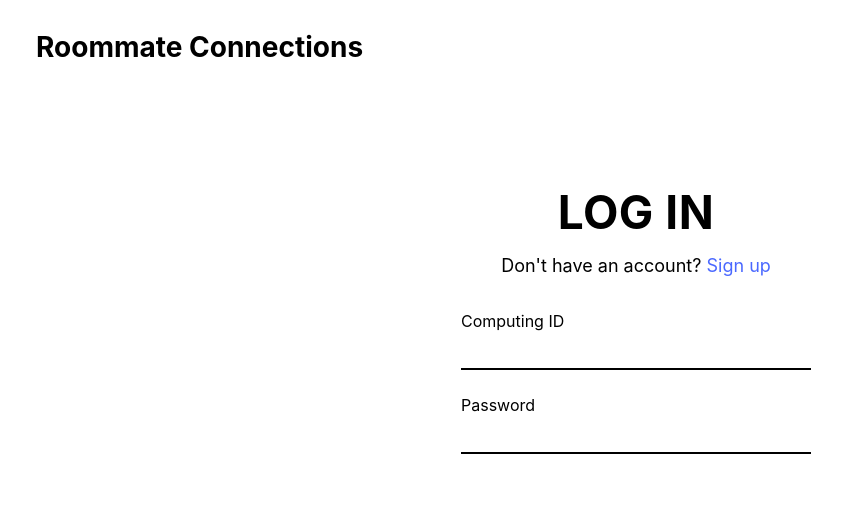
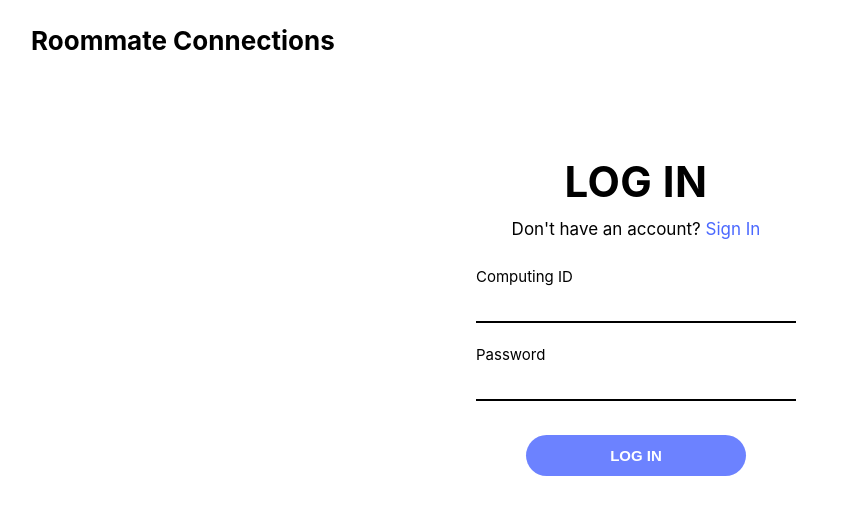
Before and after one commit to tugu-baterdene/database_project, a PHP site: page /login.php in a window 1280 px wide. Shown: the top 515 px of the page, without its empty margins (4-846 px from the left). Run offline with PHP 8.4, Linux system fonts and the light colour scheme.

Commit message:
login page can interact with database, verifies login

```diff
--- a/login.css
+++ b/login.css
@@ -6,32 +6,32 @@ body {
     color: #000;
 }
 
-/* HEADER TOP LEFT */
+/* HEADER */
 .header {
-    font-size: 28px;          /* smaller */
+    font-size: 26px;          /* medium size */
     font-weight: 700;
-    padding: 30px 40px;       /* tighter padding */
+    padding: 25px 35px;       /* medium padding */
 }
 
 /* LOGIN WRAPPER */
 .login-wrapper {
     text-align: center;
-    margin-top: 90px;         /* reduced from 120 */
+    margin-top: 75px;         /* medium top margin */
 }
 
-/* LOG IN title */
+/* LOG IN TITLE */
 .login-title {
-    font-size: 46px;          /* smaller but bold */
+    font-size: 42px;          /* medium size */
     font-weight: 700;
-    margin: 0;
+    margin: 0 0 12px 0;
     letter-spacing: 0.5px;
 }
 
 /* Sign up line */
 .signup-line {
-    font-size: 18px;          /* slightly smaller */
-    margin-top: 15px;
-    margin-bottom: 35px;      /* reduced gap */
+    font-size: 17px;          /* medium font size */
+    margin-top: 12px;
+    margin-bottom: 28px;      /* medium gap */
 }
 
 .signup-line a {
@@ -41,29 +41,58 @@ body {
 
 /* Form container */
 .login-form {
-    width: 350px;             /* smaller width */
+    width: 85%;               /* slightly wider, responsive */
+    max-width: 320px;         /* medium max width */
     margin: 0 auto;
     text-align: left;
 }
 
 /* Labels */
 .login-form label {
-    font-size: 16px;          /* smaller */
+    font-size: 15px;          /* medium size */
     margin-bottom: 4px;
     display: block;
 }
 
 /* Inputs */
-.login-form input {
+.login-form input[type="text"],
+.login-form input[type="password"] {
     width: 100%;
     border: none;
     border-bottom: 2px solid black;
-    font-size: 15px;          /* slightly smaller */
-    padding: 8px 0;
-    margin-bottom: 25px;      /* tighter spacing */
+    font-size: 15px;          /* medium text */
+    padding: 7px 0;           /* medium padding */
+    margin-bottom: 22px;      /* medium spacing */
     outline: none;
 }
 
 .login-form input:focus {
     border-bottom: 2px solid #4a68ff;
 }
+
+/* Button container */
+.login-button {
+    width: 100%;
+    text-align: center;
+    margin-top: 12px;         /* medium spacing */
+}
+
+/* Login button */
+.login-button input[type="submit"] {
+    width: 70%;               /* medium width */
+    max-width: 220px;         /* medium max width */
+    padding: 12px;            /* medium padding */
+    background-color: #6c82ff;
+    color: white;
+    font-weight: 600;
+    font-size: 15px;          /* medium font */
+    border: none;
+    border-radius: 22px;      /* medium radius */
+    cursor: pointer;
+    display: block;
+    margin: 0 auto;           /* center button */
+}
+
+.login-button input[type="submit"]:hover {
+    background-color: #5566cc;
+}
--- a/login.php
+++ b/login.php
@@ -1,3 +1,24 @@
+<?php
+require('connect-db.php');
+require('sign_up-db.php');
+
+$request_to_update = null;
+?>
+
+<?php
+if ($_SERVER['REQUEST_METHOD'] == 'POST')
+{
+	$user = verifyLogin($_POST['comp_id'], $_POST['passwd']);
+
+		if ($user) {
+			header("Location: profile.php");
+			exit();
+		} else {
+			echo "Invalid ID or password.";
+		}
+}
+?>
+
 <!DOCTYPE html>
 <html lang="en">
 <head>
@@ -7,25 +28,28 @@
 </head>
 
 <body>
-
   <div class="header">Roommate Connections</div>
 
   <div class="login-wrapper">
 		<h1 class="login-title">LOG IN</h1>
-
-        <p class="signup-line">
-            Don't have an account?
-            <a href="sign_up.php">Sign up</a>
+		<p class="signup-line"> Don't have an account?
+			<a href="sign_up.php">Sign In</a>
 		</p>
 
-        <form class="login-form" method="POST">
+  		<form method="post" class="login-form" action="<?php echo $_SERVER['PHP_SELF'] ?>" onsubmit="return validateInput()">
+
 			<label>Computing ID</label>
-            <input type="text" name="computing_id">
+			<input type='text'
+				id='comp_id' name='comp_id' required/>
 
 			<label>Password</label>
-            <input type="password" name="password">
+			<input type='password' class='form-control' id='passwd' name='passwd'
+				value="<?php if ($request_to_update !=null) echo $request_to_update['passwd']; ?>" />
+
+			<div class="login-button">
+				<input type="submit" value="LOG IN" id="login" name="login" />
+			</div>
 		</form>
 	</div>
-
 </body>
 </html>
--- a/sign_up-db.php
+++ b/sign_up-db.php
@@ -24,6 +24,25 @@ function addUsers($comp_id, $stu_name, $phone_number, $passwd)
 	}
 }
 
+function verifyLogin($comp_id, $passwd)
+{
+	global $db;
+	$query = "SELECT * FROM users
+              WHERE comp_id = :comp_id
+              AND passwd = :passwd";
+
+    $statement = $db->prepare($query);
+    $statement->bindValue(':comp_id', $comp_id);
+    $statement->bindValue(':passwd', $passwd);
+    $statement->execute();
+
+    // Fetch user if exists
+    $result = $statement->fetch(PDO::FETCH_ASSOC);
+    $statement->closeCursor();
+
+    return $result;
+}
+
 function getAllUsers()
 {
     global $db;
```
Lines whose indentation alone changed are shown as unchanged.
